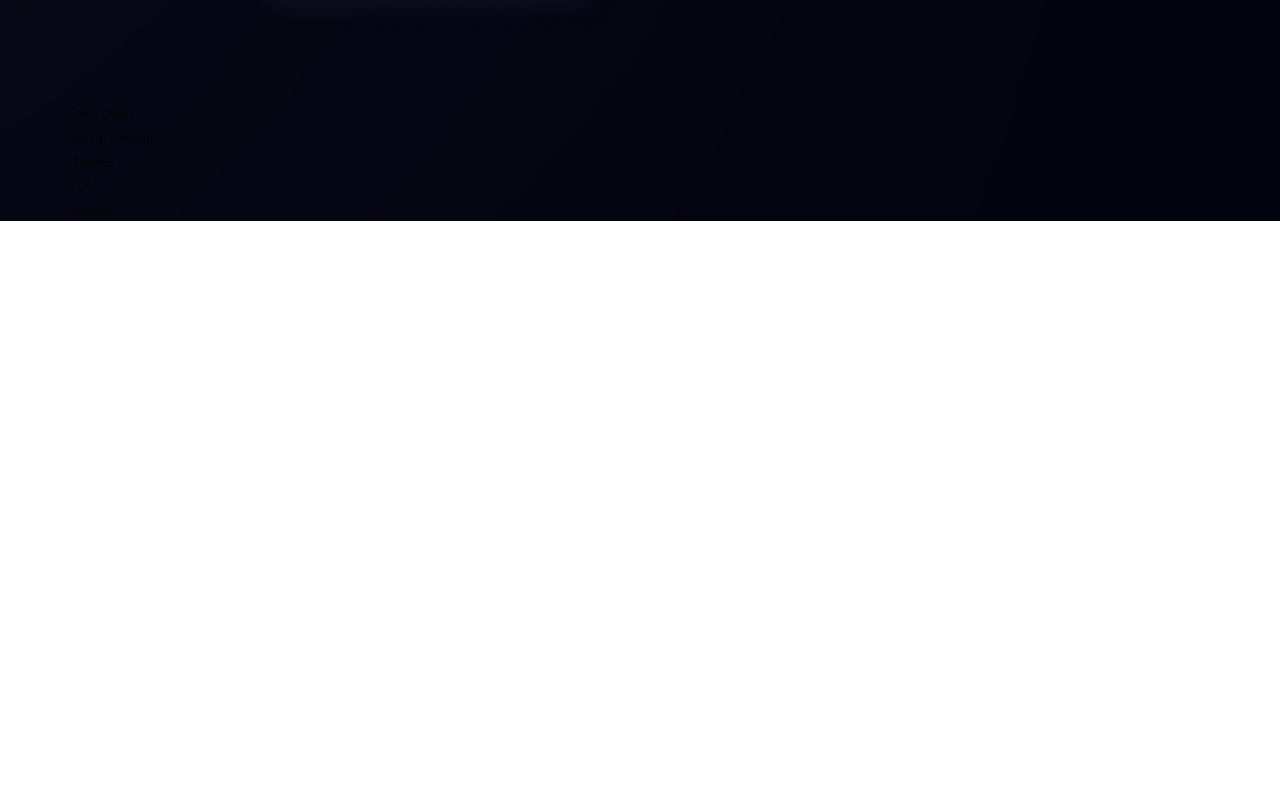
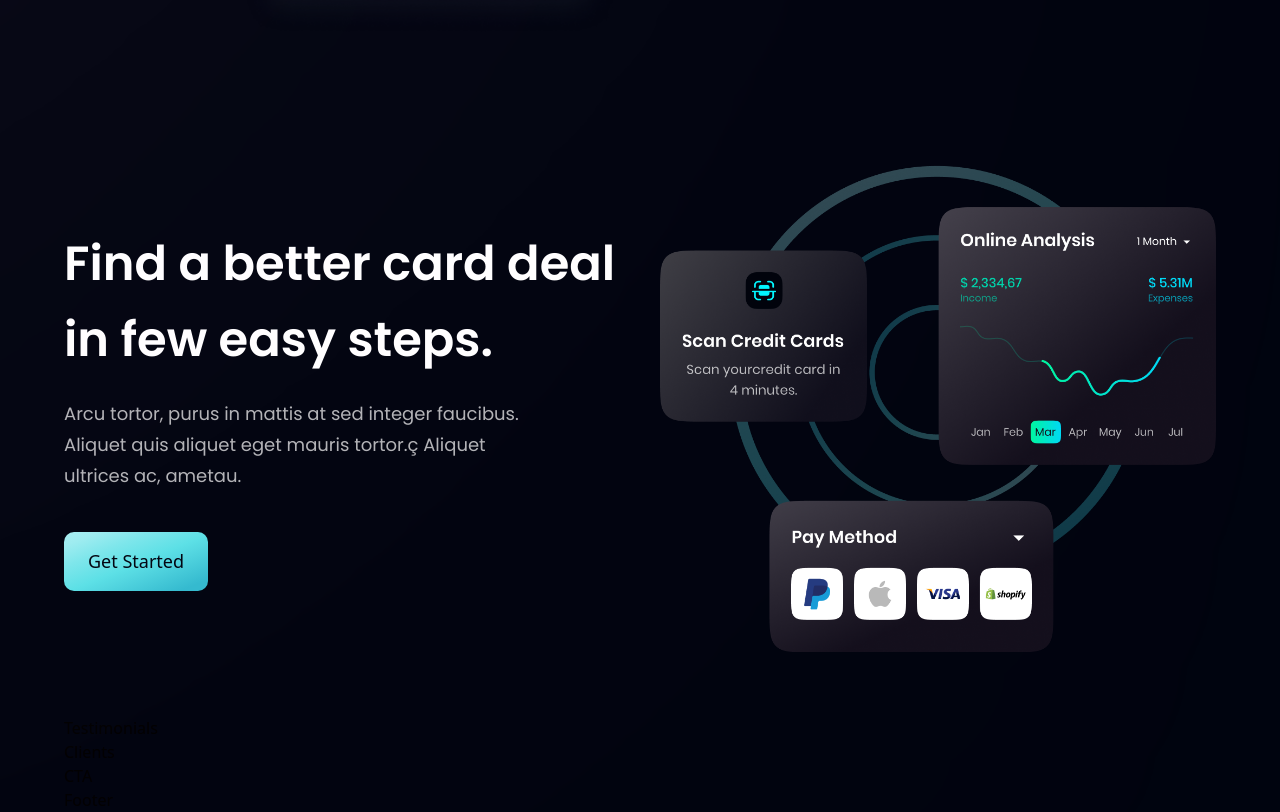
Before and after one commit to EmilyALaBelle/Modern-Bank-App, a React (Vite) app: page / in a window 1280 px wide. Shown: the part 2082-2894 px from the top of the page. Before the commit the page ends 2303 px from the top, so only its background shows below. Built offline with nearby package versions, Linux system fonts and the light colour scheme.

Commit message:
Card Deal section completed

```diff
--- a/src/components/Button.jsx
+++ b/src/components/Button.jsx
@@ -2,7 +2,7 @@
 
 const Button = ({ styles }) => {
   return (
-    <button type='button' className={`py-4 px-6 bg-blue-gradient font -poppins font-medium text-[18px] text-primary outline-none ${styles}`}>
+    <button type='button' className={`py-4 px-6 bg-blue-gradient font -poppins font-medium text-[18px] text-primary outline-none ${styles} rounded-[10px]`}>
       Get Started
     </button>
   )
--- a/src/components/CardDeal.jsx
+++ b/src/components/CardDeal.jsx
@@ -1,9 +1,22 @@
 import React from 'react'
+import { card } from '../assets'
+import styles, { layout } from '../style'
+import Button from './Button'
 
-const CardDeal = () => {
-  return (
-    <div>CardDeal</div>
-  )
-}
+const CardDeal = () => (
+  <section className={layout.section}>
+    <div className={layout.sectionInfo}>
+      <h2 className={styles.heading2}>Find a better card deal <br className="sm:block hidden" /> in few easy
+        steps.</h2>
+        <p className={`${styles.paragraph} max-w-[470px] mt-5`}>Arcu tortor, purus in mattis at sed integer faucibus. Aliquet quis
+        aliquet eget mauris tortor.ç Aliquet ultrices ac, ametau.</p>
+    <Button styles="mt-10"/>
+    </div>
+    <div className={layout.sectionImg}>
+      <img src={card} alt="card" className='w-[100%] h-[100%]' />
+    </div>
+  </section>
+)
+
 
 export default CardDeal
```
